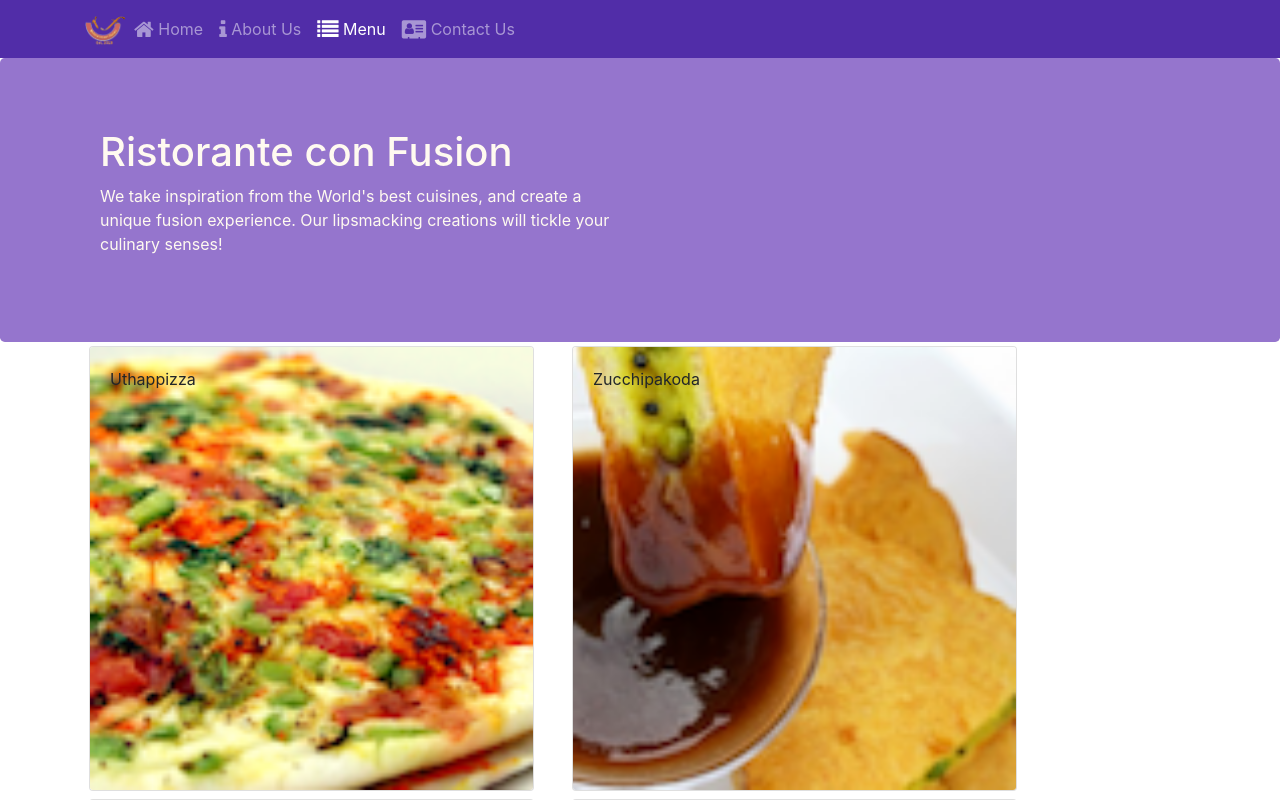
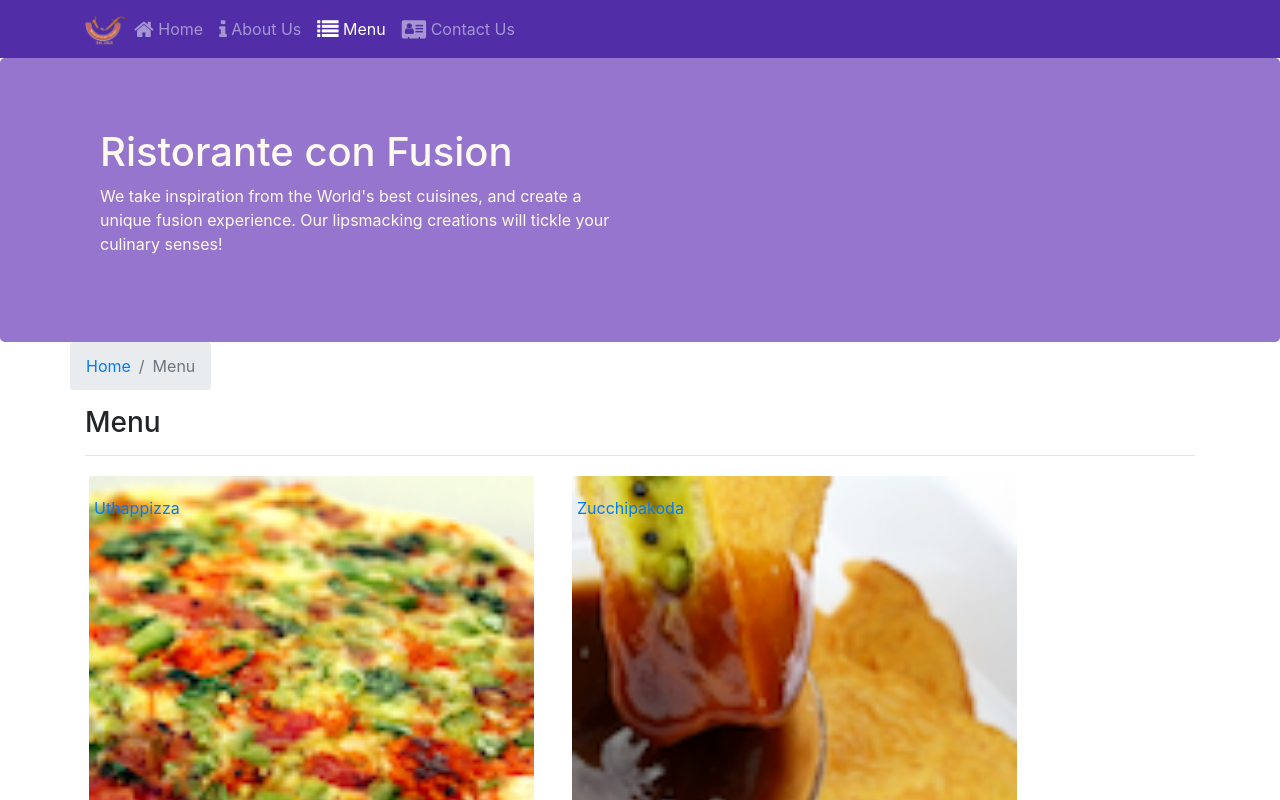
Before and after one commit to princewhyte2/React-intro, a React (Create React App) app: page /menu in a window 1280 px wide. Shown: the top 800 px of the page. Built offline with nearby package versions, Linux system fonts and the light colour scheme.

Commit message:
Single Page Applications Part 2

```diff
--- a/src/components/ContactComponent.js
+++ b/src/components/ContactComponent.js
@@ -1,8 +1,20 @@
 import React from 'react';
+import { Breadcrumb, BreadcrumbItem } from 'reactstrap';
+import { Link } from 'react-router-dom';
 
 function Contact(props) {
     return(
         <div className="container">
+             <div className="row">
+                <Breadcrumb>
+                    <BreadcrumbItem><Link to="/home">Home</Link></BreadcrumbItem>
+                    <BreadcrumbItem active>Contact Us</BreadcrumbItem>
+                </Breadcrumb>
+                <div className="col-12">
+                    <h3>Contact Us</h3>
+                    <hr />
+                </div>
+            </div>
             <div className="row row-content">
                 <div className="col-12">
                 <h3>Location Information</h3>
--- a/src/components/DishdetailComponent.js
+++ b/src/components/DishdetailComponent.js
@@ -1,6 +1,7 @@
 import React from 'react';
 import { Card, CardImg, CardText, CardBody,
-    CardTitle, ListGroup, ListGroupItem } from 'reactstrap';
+    CardTitle, Breadcrumb,ListGroup,ListGroupItem, BreadcrumbItem } from 'reactstrap';
+import { Link } from 'react-router-dom';
 
 
   function RenderDish({dish}) {
@@ -20,15 +21,18 @@
             );
     }
 
-   function RenderComments({dish}){
+   function RenderComments({comments}){
 
-        if (dish != null) {
-            const commented = dish.comments.map((com) => {
+        if (comments != null) {
+            const commented = comments.map((com) => {
                 return (
-                    <ListGroup key={com.id} >
+
+                    <ListGroup key={com.id} className="col-12 m-1" >
                        <ListGroupItem >{com.comment}</ListGroupItem>
                        <ListGroupItem >--{com.author} , {new Intl.DateTimeFormat('en-US', { year: 'numeric', month: 'short', day: '2-digit'}).format(new Date(Date.parse(com.date)))}</ListGroupItem>
                     </ListGroup>
+
+
                 );
             });
             return(
@@ -49,15 +53,24 @@
 
         return (
             <div className="container">
-               <div className="row">
-                    <div  className="col-12 col-md-5 m-1">
-                        <RenderDish dish = {props.dish} />
-                    </div>
-                    <RenderComments dish = {props.dish} />
-               </div>
+            <div className="row">
+                <Breadcrumb>
+                    <BreadcrumbItem><Link to="/menu">Menu</Link></BreadcrumbItem>
+                    <BreadcrumbItem active>{props.dish.name}</BreadcrumbItem>
+                </Breadcrumb>
+                <div className="col-12">
+                    <h3>{props.dish.name}</h3>
+                    <hr />
+                </div>
             </div>
+            <div className="row">
+                <div className="col-12 col-md-5 m-1">
+                    <RenderDish dish={props.dish} />
+                </div>
+                    <RenderComments comments={props.comments} />
 
-
+            </div>
+            </div>
         );
     }
 
--- a/src/components/MainComponent.js
+++ b/src/components/MainComponent.js
@@ -34,12 +34,21 @@
       );
     }
 
+    const DishWithId = ({match}) => {
+      return(
+          <DishDetail dish={this.state.dishes.filter((dish) => dish.id === parseInt(match.params.dishId,10))[0]}
+            comments={this.state.comments.filter((comment) => comment.dishId === parseInt(match.params.dishId,10))} />
+      );
+    };
+
+
     return (
       <div>
         <Header />
           <Switch>
               <Route path='/home' component={HomePage} />
               <Route exact path='/menu' component={() => <Menu dishes={this.state.dishes} />} />
+              <Route path='/menu/:dishId' component={DishWithId} />
               <Route exact path='/contactus' component={Contact} />
               <Redirect to="/home" />
           </Switch>
--- a/src/components/MenuComponent.js
+++ b/src/components/MenuComponent.js
@@ -1,15 +1,17 @@
 import React from 'react';
 import { Card, CardImg, CardImgOverlay,
-    CardTitle } from 'reactstrap';
+    CardTitle, Breadcrumb, BreadcrumbItem } from 'reactstrap';
+import { Link } from 'react-router-dom';
+
 
     function RenderMenuItem ({dish}) {
         return (
-            <Card>
+            <Link to={`/menu/${dish.id}`} >
                 <CardImg width="100%" src={dish.image} alt={dish.name} />
                 <CardImgOverlay>
-                    <CardTitle>{dish.name}</CardTitle>
-                </CardImgOverlay>
-            </Card>
+                   <CardTitle>{dish.name}</CardTitle>
+               </CardImgOverlay>
+            </Link>
         );
     }
 
@@ -26,6 +28,16 @@
         return (
             <div className="container">
                 <div className="row">
+                    <Breadcrumb>
+                        <BreadcrumbItem><Link to="/home">Home</Link></BreadcrumbItem>
+                        <BreadcrumbItem active>Menu</BreadcrumbItem>
+                    </Breadcrumb>
+                    <div className="col-12">
+                        <h3>Menu</h3>
+                        <hr />
+                    </div>
+                </div>
+                <div className="row">
                     {menu}
                 </div>
             </div>
```
Also changed, not shown: 1 other file (tests, documents, lock files or other folders).
